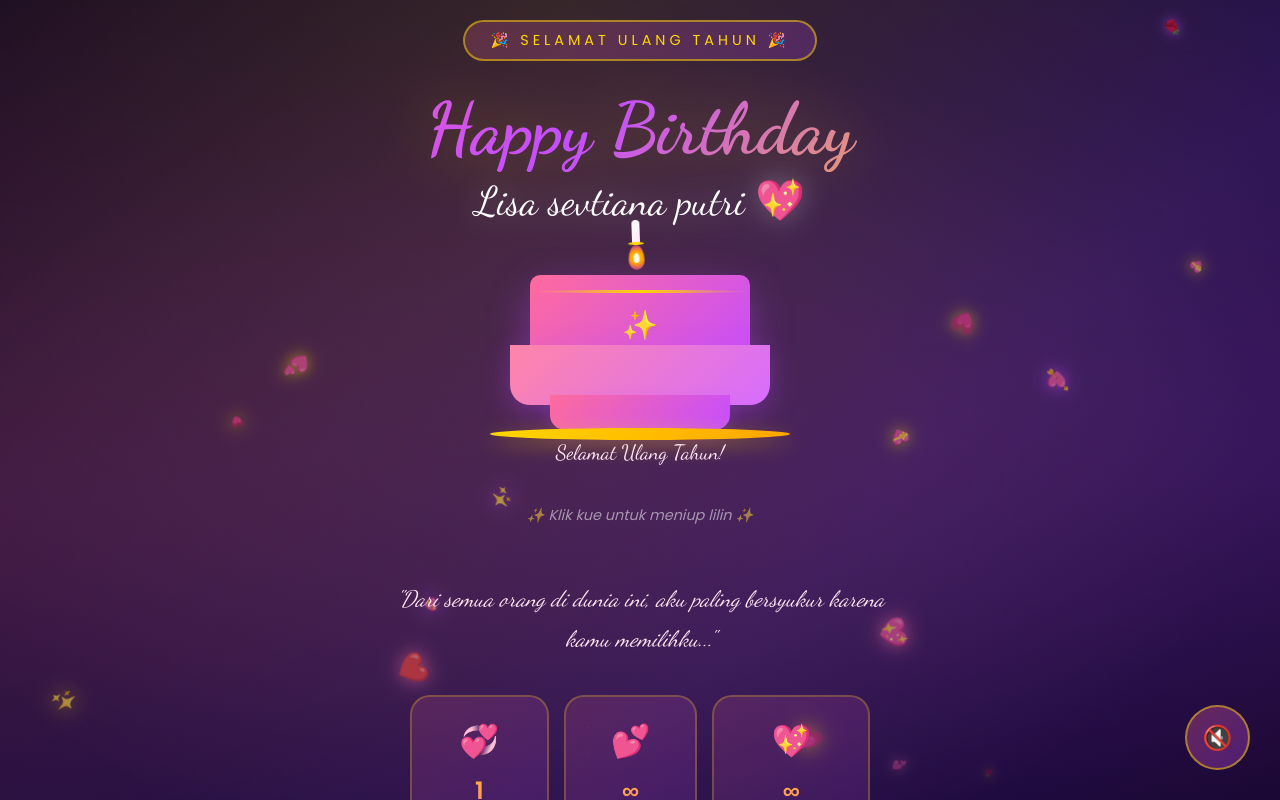
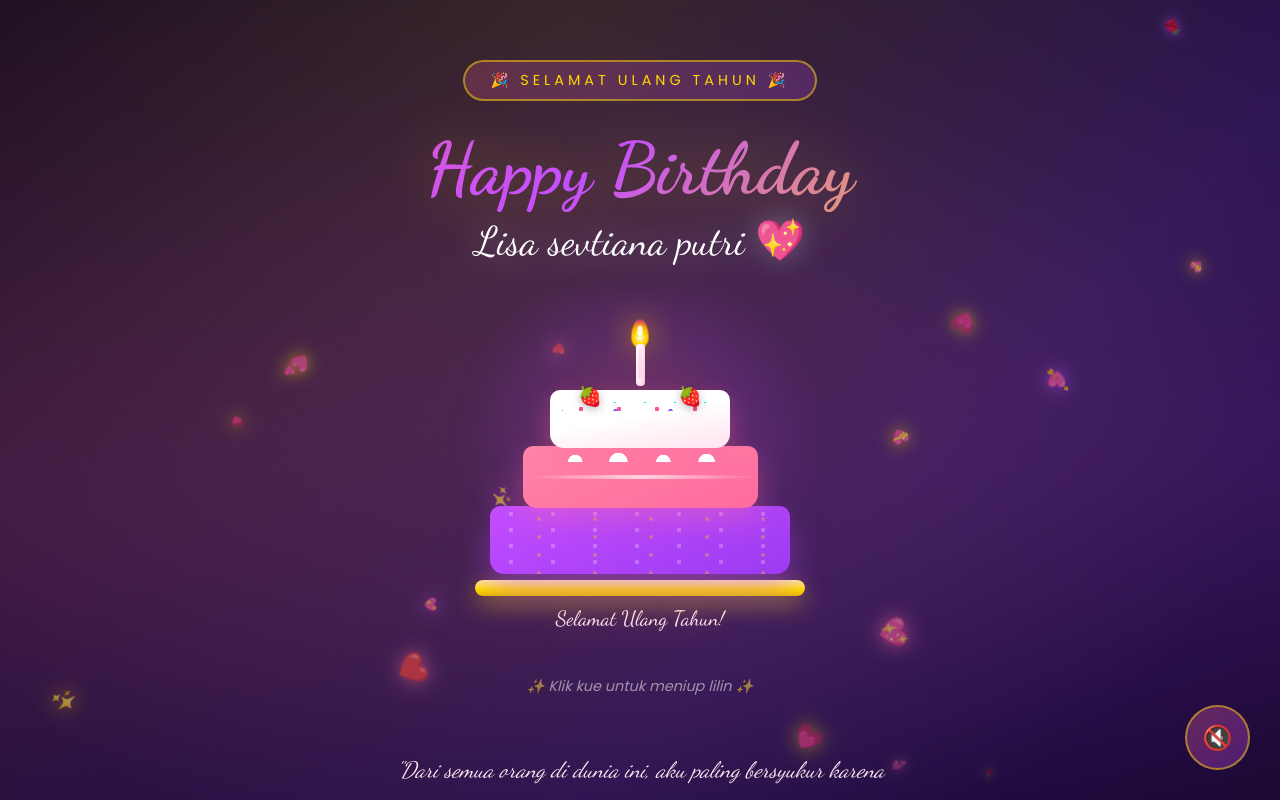
Before and after one commit to yadd-01/hbd, a Django app: template templates/birthday/landing.html in a window 1280 px wide. Run offline with Django 5.2, Linux system fonts and the light colour scheme; the template is opened without the code that fills it, so the values that code supplies are empty.

Commit message:
fix candle orientation, prettier cake, scrollable pages

```diff
--- a/templates/birthday/landing.html
+++ b/templates/birthday/landing.html
@@ -13,8 +13,7 @@
             min-height: 100vh;
             display: flex;
             justify-content: center;
-            align-items: center;
-            overflow: hidden;
+            padding: 40px 0;
         }
 
         .gradient-bg {
@@ -72,6 +71,7 @@
             z-index: 10;
             padding: 20px;
             max-width: 700px;
+            margin: auto;
         }
 
         /* Badge */
@@ -143,40 +143,93 @@
 
         .cake {
             position: relative;
-            width: 220px;
+            width: 300px;
             margin: 0 auto;
+            padding-top: 75px;
+            display: flex;
+            flex-direction: column;
+            align-items: center;
         }
 
-        .candle-flames {
+        .cake-glow {
             position: absolute;
-            top: -40px;
+            top: 40%;
+            left: 50%;
+            transform: translate(-50%, -50%);
+            width: 420px;
+            height: 300px;
+            background: radial-gradient(circle, rgba(255, 107, 157, 0.25) 0%, rgba(196, 77, 255, 0.12) 45%, transparent 70%);
+            filter: blur(10px);
+            z-index: 0;
+            pointer-events: none;
+        }
+
+        /* Candles — flame ON TOP, wax stick BELOW */
+        .candles {
+            position: absolute;
+            top: 0;
             left: 0;
             width: 100%;
-            height: 40px;
-            z-index: 5;
+            height: 75px;
+            z-index: 6;
+            pointer-events: none;
         }
 
-        .flame {
+        .candle {
             position: absolute;
-            width: 16px;
-            height: 25px;
-            background: radial-gradient(circle, #FFD700 0%, #FFA500 40%, rgba(255, 107, 107, 0.8) 70%, transparent 100%);
-            border-radius: 50% 50% 50% 50% / 60% 60% 40% 40%;
-            animation: flicker 0.3s ease-in-out infinite;
-            transform-origin: bottom center;
+            top: 5px;
+            left: 50%;
+            transform: translateX(-50%);
+            display: flex;
+            flex-direction: column;
+            align-items: center;
         }
 
-        .flame::after {
+        .candle-flame {
+            width: 18px;
+            height: 28px;
+            background: radial-gradient(circle at 50% 65%, #fff 0%, #FFD700 30%, #FFA500 55%, rgba(255, 90, 90, 0.7) 80%, transparent 100%);
+            border-radius: 50% 50% 50% 50% / 65% 65% 35% 35%;
+            animation: flicker 0.35s ease-in-out infinite;
+            transform-origin: bottom center;
+            position: relative;
+            margin-bottom: -4px;
+            filter: drop-shadow(0 0 14px rgba(255, 180, 0, 0.7));
+            transition: opacity 0.4s ease, transform 0.4s ease;
+        }
+
+        .candle-flame::after {
             content: '';
             position: absolute;
             left: 50%;
-            top: 50%;
+            top: 38%;
             transform: translate(-50%, -50%);
             width: 6px;
             height: 10px;
             background: white;
             border-radius: 50% 50% 50% 50% / 60% 60% 40% 40%;
             opacity: 0.9;
+        }
+
+        .candle-wax {
+            width: 9px;
+            height: 42px;
+            background: linear-gradient(135deg, #ffffff, #ffe0ee);
+            border-radius: 3px 3px 4px 4px;
+            position: relative;
+            box-shadow: inset -2px 0 3px rgba(255, 107, 157, 0.25);
+        }
+
+        .candle-wax::after {
+            content: '';
+            position: absolute;
+            top: 4px;
+            left: 50%;
+            transform: translateX(-50%);
+            width: 5px;
+            height: 30px;
+            background: linear-gradient(90deg, transparent, rgba(255, 180, 220, 0.55), transparent);
+            border-radius: 3px;
         }
 
         @keyframes flicker {
@@ -186,114 +239,146 @@
             75% { transform: scaleY(1.05) scaleX(0.95) rotate(1deg); }
         }
 
-        .candle-stick {
-            position: absolute;
-            width: 8px;
-            height: 25px;
-            background: linear-gradient(135deg, #fff, #FFE5F0);
-            border-radius: 4px;
-            top: -25px;
-            left: 50%;
-            transform: translateX(-50%);
+        /* Cake Tiers */
+        .tier {
+            position: relative;
+            border-radius: 10px 10px 14px 14px;
         }
 
-        .candle-stick::before {
+        .tier-top {
+            width: 180px;
+            height: 58px;
+            background: linear-gradient(170deg, #ffffff 0%, #ffffff 45%, #ffe3f0 100%);
+            z-index: 4;
+            box-shadow: 0 10px 25px rgba(255, 107, 157, 0.35);
+        }
+
+        .tier-top::before {
             content: '';
             position: absolute;
-            bottom: 0;
-            left: 50%;
-            transform: translateX(-50%);
-            width: 16px;
-            height: 3px;
-            background: #FFD700;
-            border-radius: 50%;
+            top: 12px;
+            left: 12px;
+            right: 12px;
+            height: 9px;
+            background-image:
+                radial-gradient(circle, #FF4081 2px, transparent 2.5px),
+                radial-gradient(circle, #FFD700 1.8px, transparent 2.3px),
+                radial-gradient(circle, #7C4DFF 2px, transparent 2.5px),
+                radial-gradient(circle, #00E5FF 1.7px, transparent 2.2px);
+            background-size: 38px 14px, 47px 16px, 55px 18px, 30px 12px;
+            background-position: 0 0, 13px 3px, 26px 0, 8px 5px;
+            opacity: 0.9;
         }
 
-        .cake-body {
-            position: relative;
-            width: 220px;
-            height: 100px;
-            background: linear-gradient(135deg, #FF6B9D, #C44DFF);
-            border-radius: 10px 10px 20px 20px;
-            box-shadow: 0 15px 40px rgba(196, 77, 255, 0.4);
-            display: flex;
-            justify-content: center;
-            align-items: center;
-            font-family: 'Dancing Script', cursive;
-            font-size: 1.8rem;
-            color: #FFD700;
+        .tier-top::after {
+            content: '';
+            position: absolute;
+            bottom: -14px;
+            left: 0;
+            width: 100%;
+            height: 14px;
+            background:
+                radial-gradient(circle at 14% 100%, #fff 0 7px, transparent 7.5px),
+                radial-gradient(circle at 38% 100%, #fff 0 9px, transparent 9.5px),
+                radial-gradient(circle at 63% 100%, #fff 0 7px, transparent 7.5px),
+                radial-gradient(circle at 87% 100%, #fff 0 8px, transparent 8.5px);
+            z-index: -1;
         }
 
-        .cake-body::before {
+        .berry {
+            position: absolute;
+            top: -8px;
+            font-size: 1.2rem;
+            filter: drop-shadow(0 2px 4px rgba(0, 0, 0, 0.3));
+            z-index: 5;
+        }
+
+        .berry-l { left: 28px; }
+        .berry-r { right: 28px; }
+
+        .tier-mid {
+            width: 235px;
+            height: 62px;
+            background: linear-gradient(160deg, #FF85A8, #ff6b9d);
+            margin-top: -2px;
+            z-index: 3;
+            box-shadow: 0 12px 28px rgba(255, 107, 157, 0.35);
+        }
+
+        .tier-mid::before {
             content: '';
             position: absolute;
-            top: 15px;
+            top: 50%;
             left: 0;
             right: 0;
-            height: 3px;
-            background: linear-gradient(90deg, transparent, #FFD700, transparent);
+            height: 4px;
+            background: linear-gradient(90deg, transparent, rgba(255, 255, 255, 0.7), transparent);
             border-radius: 50%;
+            transform: translateY(-50%);
         }
 
-        .cake-layer {
-            position: absolute;
-            bottom: -30px;
-            left: 50%;
-            transform: translateX(-50%);
-            width: 260px;
-            height: 60px;
-            background: linear-gradient(135deg, #FF85A8, #D66DFF);
-            border-radius: 0 0 20px 20px;
-            box-shadow: 0 10px 30px rgba(196, 77, 255, 0.3);
+        .tier-low {
+            width: 300px;
+            height: 68px;
+            background: linear-gradient(160deg, #C44DFF, #9c3bf2);
+            margin-top: -2px;
+            z-index: 2;
+            box-shadow: 0 16px 32px rgba(196, 77, 255, 0.4);
         }
 
-        .cake-base {
+        .tier-low::before {
+            content: '';
             position: absolute;
-            bottom: -55px;
-            left: 50%;
-            transform: translateX(-50%);
-            width: 180px;
-            height: 35px;
-            background: linear-gradient(135deg, #FF6B9D, #C44DFF);
-            border-radius: 0 0 15px 15px;
-            box-shadow: 0 8px 20px rgba(196, 77, 255, 0.2);
+            top: 0;
+            left: 0;
+            right: 0;
+            height: 100%;
+            background-image:
+                radial-gradient(circle, rgba(255, 255, 255, 0.25) 2px, transparent 2.5px),
+                radial-gradient(circle, rgba(255, 215, 0, 0.3) 1.8px, transparent 2.3px);
+            background-size: 42px 16px, 56px 18px;
+            background-position: 0 0, 21px 4px;
+            border-radius: inherit;
         }
 
-        .cake-plate {
-            position: absolute;
-            bottom: -65px;
-            left: 50%;
-            transform: translateX(-50%);
-            width: 300px;
-            height: 12px;
-            background: linear-gradient(135deg, #FFD700, #FFA500);
-            border-radius: 50%;
-            box-shadow: 0 5px 20px rgba(255, 215, 0, 0.4);
+        .cake-board {
+            width: 330px;
+            height: 16px;
+            margin-top: 6px;
+            background: linear-gradient(180deg, #FFE9A8, #FFD700 60%, #E6B800);
+            border-radius: 8px;
+            box-shadow: 0 8px 24px rgba(255, 215, 0, 0.45);
+            z-index: 1;
         }
 
         .cake-text {
-            position: absolute;
-            bottom: -90px;
-            left: 50%;
-            transform: translateX(-50%);
             font-family: 'Dancing Script', cursive;
             font-size: 1.3rem;
             color: #FFE5F0;
             white-space: nowrap;
+            margin-top: 10px;
+            filter: drop-shadow(0 0 12px rgba(255, 107, 157, 0.4));
         }
 
-        .cake-blown .flame {
-            display: none;
+        .cake-blown .candle-flame {
+            opacity: 0;
+            transform: scale(0.2) translateY(6px);
+            animation: none;
+            filter: none;
         }
 
-        .cake-blown .candle-stick {
-            background: linear-gradient(135deg, #ddd, #ccc);
+        .cake-blown .candle-wax {
+            background: linear-gradient(135deg, #e8e8e8, #ccc);
+        }
+
+        .cake-blown .candle-wax::after {
+            background: linear-gradient(90deg, transparent, rgba(120, 120, 120, 0.3), transparent);
         }
 
         .blow-instruction {
             font-size: 0.9rem;
             color: rgba(255, 255, 255, 0.6);
-            margin-top: 100px;
+            margin-top: 15px;
             margin-bottom: 10px;
             font-style: italic;
             animation: pulse 2s ease-in-out infinite;
@@ -449,15 +534,12 @@
         @media (max-width: 768px) {
             .title { font-size: 3rem; }
             .name { font-size: 1.8rem; }
-            .cake { width: 180px; }
-            .cake-body { width: 180px; height: 85px; }
-            .cake-layer { width: 215px; }
-            .cake-plate { width: 250px; }
+            .cake { transform: scale(0.82); margin-bottom: -45px; }
             .quote { font-size: 1.2rem; }
             .stat-card { min-width: 90px; padding: 15px 18px; }
             .stat-number { font-size: 1.2rem; }
             .btn-gift { padding: 16px 40px; font-size: 1rem; }
-            .blow-instruction { margin-top: 90px; font-size: 0.8rem; }
+            .blow-instruction { margin-top: 10px; font-size: 0.8rem; }
         }
     </style>
 </head>
@@ -474,13 +556,20 @@
         <!-- Interactive Cake -->
         <div class="cake-container" id="cake-container" onclick="blowCake()">
             <div class="cake">
-                <div class="candle-flames">
-                    <div class="flame" style="left: 45%; top: 10px;"><div class="candle-stick"></div></div>
+                <div class="cake-glow"></div>
+                <div class="candles">
+                    <div class="candle">
+                        <div class="candle-flame"></div>
+                        <div class="candle-wax"></div>
+                    </div>
                 </div>
-                <div class="cake-body">✨</div>
-                <div class="cake-layer"></div>
-                <div class="cake-base"></div>
-                <div class="cake-plate"></div>
+                <div class="tier tier-top">
+                    <span class="berry berry-l">🍓</span>
+                    <span class="berry berry-r">🍓</span>
+                </div>
+                <div class="tier tier-mid"></div>
+                <div class="tier tier-low"></div>
+                <div class="cake-board"></div>
                 <div class="cake-text">Selamat Ulang Tahun!</div>
             </div>
         </div>
--- a/templates/birthday/login.html
+++ b/templates/birthday/login.html
@@ -13,8 +13,7 @@
             min-height: 100vh;
             display: flex;
             justify-content: center;
-            align-items: center;
-            overflow: hidden;
+            padding: 40px 0;
         }
 
         .gradient-bg {
@@ -98,6 +97,7 @@
             align-items: center;
             justify-content: center;
             padding: 20px;
+            margin: auto;
         }
 
         .lock-icon {
```
